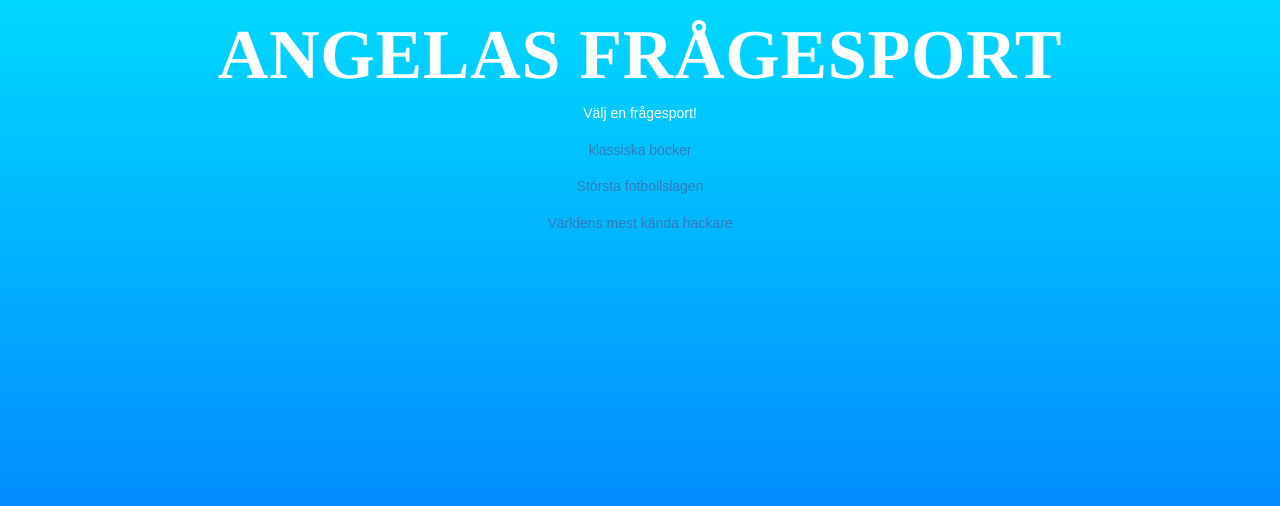
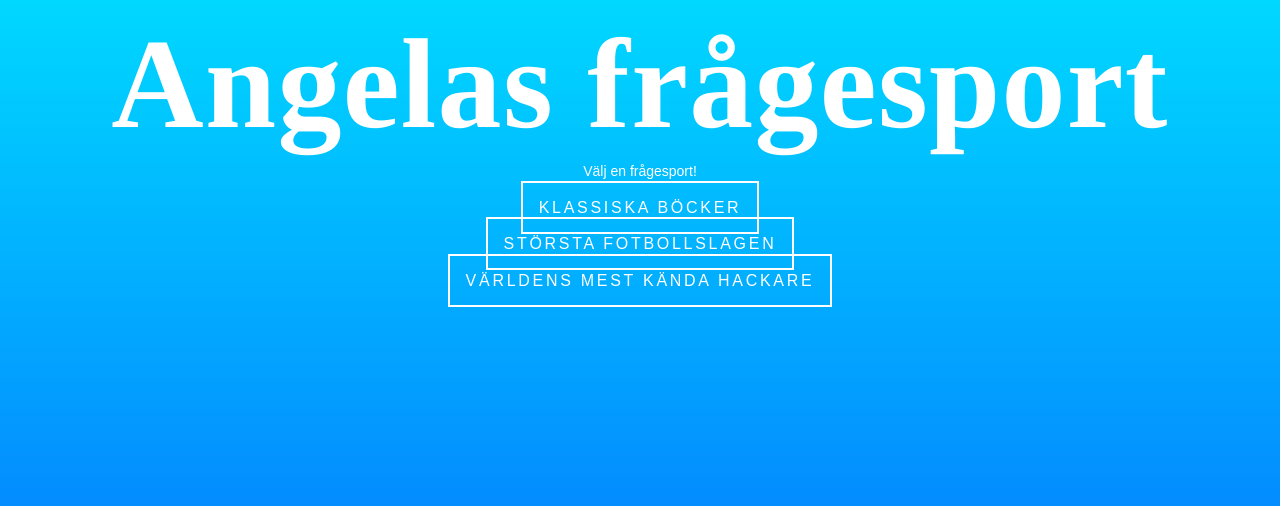
Before and after one commit to Lobsterass/quizproject, a Django app: page / in a window 1280 px wide. Shown: the top 506 px of the page. Run offline with Django 3.2, Linux system fonts and the light colour scheme; some libraries are stand-ins or nearby versions.

Commit message:
startbutton class style.css

```diff
--- a/quiz/templates/question.html
+++ b/quiz/templates/question.html
@@ -16,6 +16,8 @@
 		<p>{{ answer1 }}</p>
 		<p>{{ answer2 }}</p>
 		<p>{{ answer3 }}</p>
+		<br>
+		<br>
 		<p><a href="{% url 'completed_page' quiz_number %}" class="button">Nästa</a></p>
 	</body>
 </html>
--- a/quiz/templates/startpage.html
+++ b/quiz/templates/startpage.html
@@ -14,7 +14,7 @@
 		<h1>Angelas frågesport</h1>
 		<p>Välj en frågesport!</p>
 		{% for quiz in quizzes %}
-			<p><a href="{% url 'quiz_page' quiz.quiz_number %}">
+			<p><a href="{% url 'quiz_page' quiz.quiz_number %}" class="startbutton">
 			{{ quiz.name }}
 			</a></p>
 		{% endfor %}
--- a/static/style.css
+++ b/static/style.css
@@ -20,9 +20,9 @@ h1,h2 {
 	color: #fff;
 	font-family: Times;
 	font-weight: 800;
-	font-size: 5em;
+	font-size: 10vw;
 	letter-spacing: 0.01em;
-	text-transform: uppercase;
+	text-transform: normal;
 	line-height: 1em;
 }
 h3 {
@@ -39,7 +39,8 @@ h3 {
 	line-height: 0.4em;
 }
 .button {
-    font: 16px Arial;
+    font: Arial;
+    font-size: 16px;
     text-decoration: none;
     background-color: none;
     color: #fff;
@@ -55,6 +56,24 @@ h3 {
     text-decoration: none;
     margin:6px;
 }
+.startbutton {
+    font: Arial;
+    font-size: 16px;
+    text-decoration: none;
+    background-color: none;
+    color: #fff;
+    padding: 1em;
+    border: 2px solid #fff;
+    text-transform: uppercase;
+    letter-spacing: 0.17em;
+    margin:40px 6px;
+}
+.startbutton:hover {
+    background-color: #fff;
+    color: #00d8ff;
+    text-decoration: none;
+    margin:40px 6px;
+}
 .divider{
     width:10px;
     height:auto;
```
